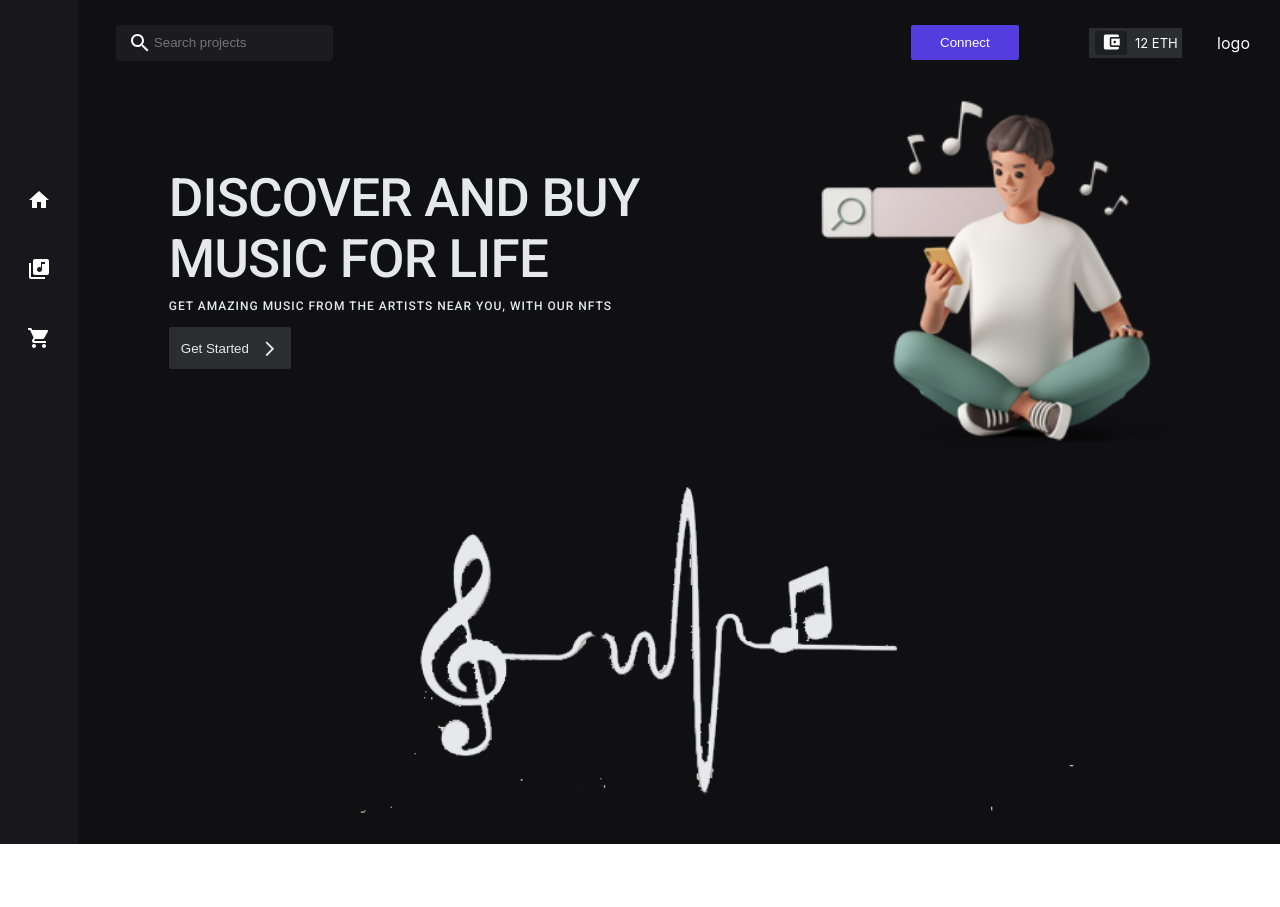
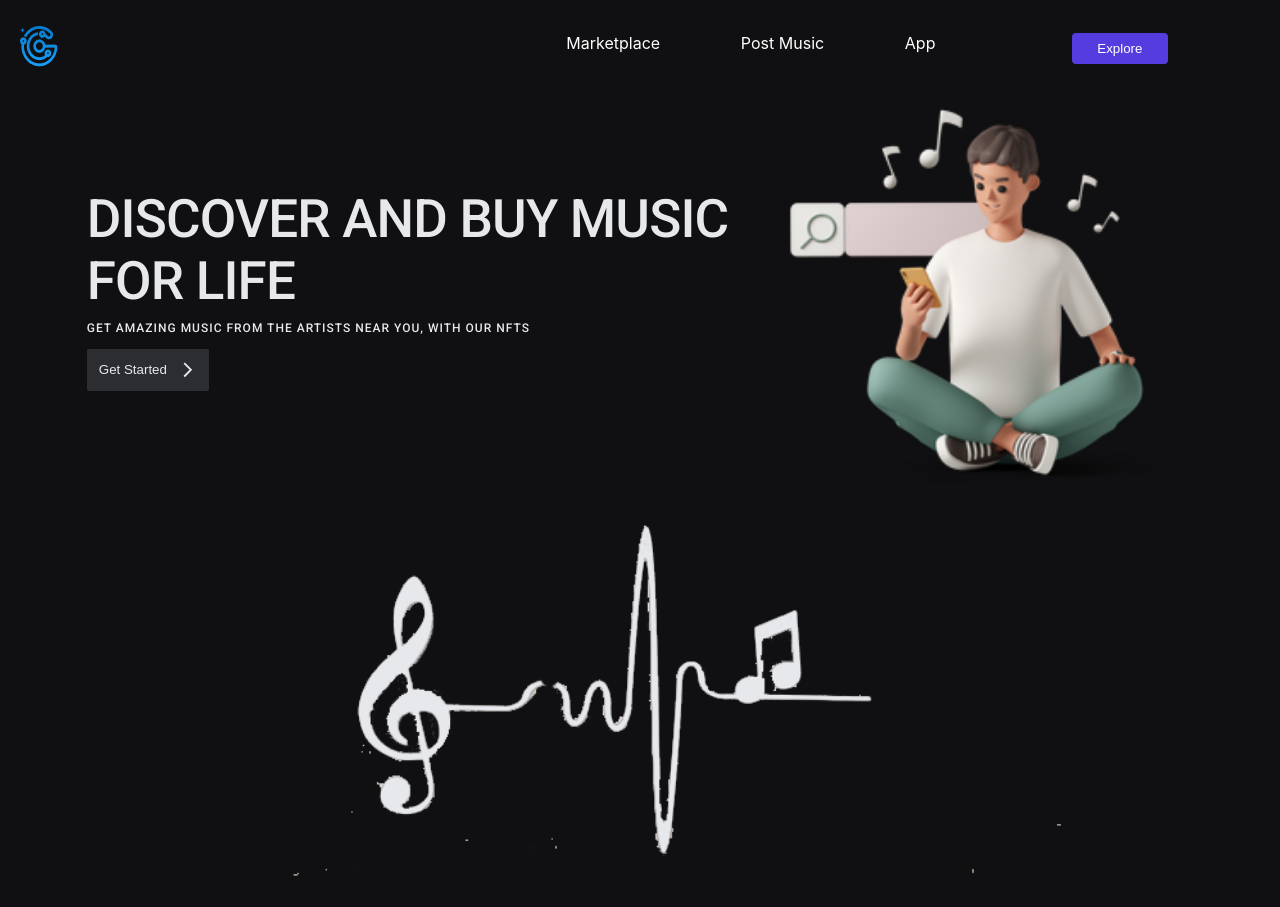
Before and after one commit to Prosper90/musicApp-Test, a Next.js app: page / in a window 1280 px wide. Before the commit the page ends 844 px from the top, so only its background shows below. Built offline with nearby package versions, Linux system fonts and the light colour scheme.

Commit message:
adding ui two

```diff
--- /dev/null
+++ b/components/context/contextclass.js
@@ -0,0 +1,7 @@
+import React, { createContext } from "react";
+
+
+ const Contexts = React.createContext("context");
+
+
+ export default  Contexts;
--- a/components/layout/layout.js
+++ b/components/layout/layout.js
@@ -1,4 +1,4 @@
-import React, { useState } from 'react';
+import React, { useEffect, useState } from 'react';
 import Header from './Header';
 import Footer from './Footer';
 import styled from 'styled-components';
@@ -8,6 +8,8 @@
 import WalletSection from 'components/WalletSection';
 import styles from "../../styles/Layout.module.css";
 import useMediaQuery from '@mui/material/useMediaQuery';
+import { useRouter } from 'next/router';
+import Contexts from 'components/context/contextclass';
 
 
 
@@ -24,10 +26,20 @@
 export default function layout({children}) {
 
   const responsiveMobile = useMediaQuery('(max-width: 770px)');
-  const [sections, setSections] = useState(true);
+  const [sections, setSections] = useState(false);
+  const router = useRouter()
+
+
+
+
+  useEffect(() => {
+    console.log("Ran");
+  }, [sections]);
 
 
   return (
+
+    <Contexts.Provider value = { { sections, setSections, } }>
 
           <Grid className={styles.container} container spacing={1}>
 
@@ -58,7 +70,7 @@
 
             <Header />
 
-            <Children> { children } </Children>
+            <Children > { children } </Children>
 
           </Grid>
 
@@ -79,5 +91,8 @@
           </Grid>
 
 
+    </Contexts.Provider>
+
+
   )
 }
--- a/pages/index.js
+++ b/pages/index.js
@@ -6,11 +6,21 @@
 import ABI from "../components/ABI.json";
 import Typography from '@mui/material/Typography';
 import ArrowForwardIosIcon from '@mui/icons-material/ArrowForwardIos';
+import Contexts from 'components/context/contextclass';
 
-export default function Home() {
+export default function Home(props) {
 
 
 
+    //context
+    const { sections, setSections } = React.useContext(Contexts);
+
+
+  useEffect(() => {
+
+       setSections(false);
+
+  })
 
 
   return (
```
Also changed, not shown: pages/mintpage.js (+19 -2 lines).
